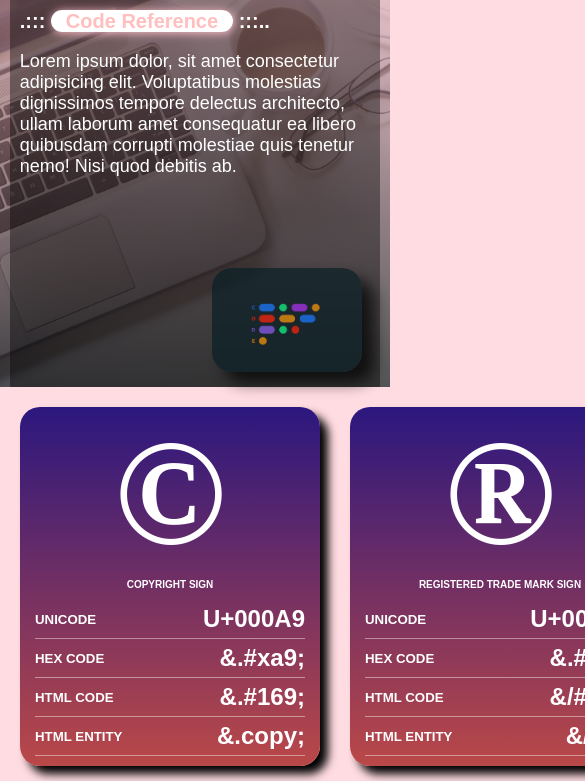
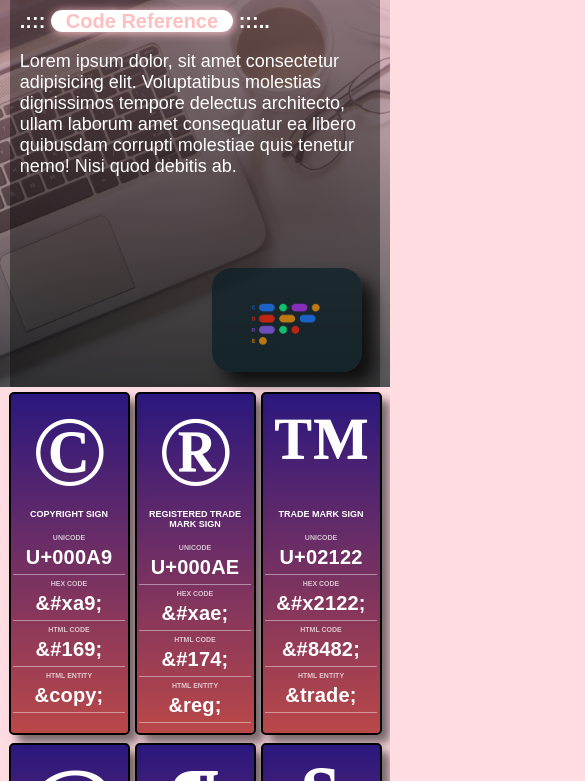
Before and after one commit to JhonMohonrey/Html-Entity, a plain HTML site: page index.html in a window 390 px wide. Shown: the part 63-844 px from the top of the page, 585 px wide, since content can reach past the window. Drawn offline with Linux system fonts and the light colour scheme.

Commit message:
Add files via upload

```diff
--- a/design/design.scss
+++ b/design/design.scss
@@ -157,29 +157,34 @@ body {
 }
 
 .body-container {
-    // background: rgba(0, 0, 0, 0.457);
-    // box-shadow: 1px 1px 10px black;
     width: 1000px;
     height: auto;
     margin: 0 auto;
     display: flex;
     justify-content: center;
-    column-gap: 30px;
-    row-gap: 30px;
+    column-gap: 5px;
+    row-gap: 5px;
     flex-wrap: wrap;
-    padding: 20px 0 0 0;
+    padding: 10px 0 0 0;
 
     .boxes {
-        width: 300px;
+        width: 192px;
         height: auto;
         padding-bottom: 10px;
         background: linear-gradient((rgba(36, 17, 123, 0.97), rgb(186, 72, 72)));
-        box-shadow: 8px 8px 10px rgb(0, 0, 0);
-        border-radius: 20px;
+        box-shadow: 3px 3px 5px rgb(0, 0, 0);
+        border-radius: 10px;
         display: flex;
         flex-direction: column;
         align-items: center;
         cursor: pointer;
+        border: 2px solid black;
+
+        &:hover {
+            box-shadow: 8px 8px 8px rgb(0, 0, 0);
+            border-radius: 2px;
+            background: linear-gradient((rgb(70, 22, 173)), rgba(144, 20, 20, 0.938));
+        }
 
         h1 {
             text-align: center;
@@ -207,20 +212,23 @@ body {
             align-items: center;
             justify-content: space-between;
             border-bottom: 1px solid rgba(255, 255, 255, 0.436);
-            width: 90%;
+            width: 95%;
         }
 
         .code {
             margin: 5px 0;
             font-family: arial;
+            font-size: 18px;
             display: inline-block;
             color: var(--codes-color);
         }
 
         .codeName {
             margin: 5px 0;
+            opacity: .7;
             color: var(--codes-color);
             font-family: arial;
+            font-size: 10px;
             display: inline-block;
         }
     }
@@ -273,6 +281,28 @@ body {
                 .code-img {
                     width: 90%;
                 }
+            }
+        }
+    }
+
+    .body-container {
+        width: 100%;
+        column-gap: 20px;
+        row-gap: 20px;
+
+        .boxes {
+            width: 30%;
+
+            h1 {
+                font-size: 140px;
+            }
+
+            .title {
+                font-size: 12px;
+            }
+
+            .codeName {
+                font-size: 12px;
             }
         }
     }
@@ -429,4 +459,47 @@ body {
            }
         }
     }
+
+    .body-container {
+        width: 100%;
+        padding: 5px 0;
+        margin: 0;
+        row-gap: 8px;
+        column-gap: 5px;
+
+
+        .boxes {
+            width: 30%;
+            height: auto;
+            border-radius: 5px;
+            border: 2px solid black;
+            box-shadow: 8px 8px 10px rgba(0, 0, 0, 0.534);
+
+            h1 {
+                font-size: 100px;
+            }
+
+            .title {
+                font-size: 9px;
+            }
+
+            div {
+                display: unset;
+                width: 95%;
+            }
+
+            .codeName {
+                font-size: 7px;
+                display: block;
+                text-align: center;
+            }
+
+            .code {
+                font-size: 20px;
+                letter-spacing: .2px;
+                display: block;
+                text-align: center;
+            }
+        }
+    }
 }
--- a/index.html
+++ b/index.html
@@ -7,6 +7,7 @@
     <title>Syntax.com</title>
     <link rel="stylesheet" href="./design/design.css">
     <script src="./index.js" defer></script>
+    <script src="./script/renderFrontend.js" defer></script>
 </head>
 <body>
    <header class="header">
@@ -57,7 +58,7 @@
    </div>
 
    <div class="body-container">
-       <div class="boxes">
+       <!-- <div class="boxes">
            <h1>&#169;</h1>
            <h5 class="title">COPYRIGHT SIGN</h5>
            <div>
@@ -79,55 +80,9 @@
                 <h5 class="codeName">HTML ENTITY</h5>
                 <h2 class="code">&.copy;</h2>
            </div>
-       </div>
+       </div> -->
 
-       <div class="boxes">
-           <h1>&#174;</h1>
-           <h5 class="title">REGISTERED TRADE MARK SIGN</h5>
-           <div>
-                <h5 class="codeName">UNICODE</h5>
-                <h2 class="code">U+000AE</h2>
-           </div>
-
-           <div>
-                <h5 class="codeName">HEX CODE</h5>
-                <h2 class="code">&.#xae;</h2>
-           </div>
-
-           <div>
-                <h5 class="codeName">HTML CODE</h5>
-                <h2 class="code">&/#174;</h2>
-           </div>
-
-           <div>
-                <h5 class="codeName">HTML ENTITY</h5>
-                <h2 class="code">&/reg;</h2>
-           </div>
-       </div>
-
-       <div class="boxes">
-           <h1>&trade;</h1>
-           <h5 class="title">TRADE MARK SIGN</h5>
-           <div>
-                <h5 class="codeName">UNICODE</h5>
-                <h2 class="code">U+000AE</h2>
-           </div>
-
-           <div>
-                <h5 class="codeName">HEX CODE</h5>
-                <h2 class="code">&.#xae;</h2>
-           </div>
-
-           <div>
-                <h5 class="codeName">HTML CODE</h5>
-                <h2 class="code">&/#174;</h2>
-           </div>
-
-           <div>
-                <h5 class="codeName">HTML ENTITY</h5>
-                <h2 class="code">&/reg;</h2>
-           </div>
-       </div>
+       <!-- end -->
    </div>
 </body>
 </html>
--- /dev/null
+++ b/script/renderFrontend.js
@@ -0,0 +1,195 @@
+let en = [
+    {h1: '&#169;', title: 'COPYRIGHT SIGN', code1: 'U+000A9', code2: '&#xa9;', code3: '&#169;', code4: '&copy;',},
+
+    {title: 'REGISTERED TRADE MARK SIGN ',  code1: 'U+000AE ', code2: '&#xae; ',
+    code3: '&#174; ', h1: '&#174; ', code4: '&reg; ',},
+
+    {title: 'TRADE MARK SIGN ',  code1: 'U+02122 ', code2: '&#x2122; ',
+    code3: '&#8482; ', h1: '&#8482; ', code4: '&trade; ',},
+
+    {title: 'AT SYMBOL ',  code1: 'U+00040 ', code2: '&#x40; ',
+    code3: '&#64; ', h1: ' &#64;', code4: '&commat; ',},
+
+    {title: 'PARAGRAPH SIGN ',  code1: 'U+000B6 ', code2: '&#xb6; ',
+    code3: '&#182; ', h1: '&#182; ', code4: '&para; ',},
+
+    {title: 'SECTION SIGN ',  code1: 'U+000A7 ', code2: '&#xa7; ',
+    code3: '&#167; ', h1: '&#167; ', code4: ' &sect;',},
+
+    {title: 'ACCOUNT OF ',  code1: 'U+02100 ', code2: ' &#x2100;',
+    code3: ' &#8448;', h1: ' &#8448;', code4: ' ',},
+
+    {title: ' ADDRESSED TO THE SUBJECT',  code1: 'U+02101 ', code2: '&#x2101; ',
+    code3: '&#8449; ', h1: '&#8449; ', code4: ' ',},
+
+    {title: 'DOUBLE-STRUCK CAPITAL C ',  code1: 'U+02102 ', code2: '&#x2102; ',
+    code3: '&#8450; ', h1: '&#8450; ', code4: '&Copf; ',},
+
+    {title: 'DEGREE CELSIUS ',  code1: 'U+02103 ', code2: '&#x2103; ',
+    code3: '&#8451; ', h1: '&#8451; ', code4: ' ',},
+
+    {title: ' CENTRE LINE SYMBOL',  code1: 'U+02104 ', code2: '&#x2104; ',
+    code3: '&#8452; ', h1: '&#8452; ', code4: ' ',},
+
+    {title: 'CARE OF ',  code1: 'U+02105 ', code2: '&#x2105; ',
+    code3: '&#8453; ', h1: '&#8453; ', code4: '&incare; ',},
+
+    {title: 'CADA UNA ',  code1: 'U+02106 ', code2: '&#x2106; ',
+    code3: '&#8454; ', h1: '&#8454; ', code4: ' ',},
+
+    {title: 'EULER CONSTANT ',  code1: 'U+02107 ', code2: '&#x2107; ',
+    code3: '&#8455; ', h1: '&#8455; ', code4: ' ',},
+
+    {title: 'SCRUPLE ',  code1: 'U+02108 ', code2: '&#x2108; ',
+    code3: ' &#8456;', h1: ' &#8456;', code4: ' ',},
+
+    {title: 'DEGREE FAHRENHEIT ',  code1: 'U+02109 ', code2: ' &#x2109;',
+    code3: '&#8457; ', h1: ' &#8457;', code4: ' ',},
+
+    {title: ' SCRIPT SMALL G',  code1: 'U+0210A ', code2: ' &#x210A;',
+    code3: '&#8458; ', h1: '&#8458; ', code4: '&gscr; ',},
+
+    {title: 'SCRIPT CAPITAL H ',  code1: 'U+0210B ', code2: '&#x210B; ',
+    code3: ' &#8459;', h1: '&#8459; ', code4: ' &hamilt;',},
+
+    {title: 'BLACK-LETTER CAPITAL H ',  code1: 'U+0210C ', code2: '&#x210C; ',
+    code3: ' &#8460;', h1: '&#8460; ', code4: ' &Hfr;',},
+
+    {title: 'DOUBLE-STRUCK CAPITAL H ',  code1: 'U+0210D ', code2: '&#x210D; ',
+    code3: '&#8461; ', h1: ' &#8461;', code4: '&Hopf; ',},
+
+    {title: 'PLANCK CONSTANT ',  code1: 'U+0210E ', code2: '&#x210E; ',
+    code3: '&#8462; ', h1: '&#8462; ', code4: '&planckh; ',},
+
+    {title: 'PLANCK CONSTANT OVER TWO PI ',  code1: ' U+0210F', code2: '&#x210F; ',
+    code3: '&#8463; ', h1: '&#8463; ', code4: '&planck; ',},
+
+    {title: 'SCRIPT CAPITAL I ',  code1: ' U+02110', code2: ' &#x2110;',
+    code3: ' &#8464;', h1: '&#8464; ', code4: '&Iscr; ',},
+
+    {title: 'BLACK-LETTER CAPITAL I ',  code1: 'U+02111 ', code2: '&#x2111; ',
+    code3: '&#8465; ', h1: '&#8465; ', code4: ' &image;',},
+
+    {title: 'SCRIPT CAPITAL L ',  code1: 'U+02112 ', code2: '&#x2112; ',
+    code3: '&#8466; ', h1: '&#8466; ', code4: '&Lscr; ',},
+
+    {title: 'SCRIPT SMALL L ',  code1: 'U+02113 ', code2: '&#x2113; ',
+    code3: '&#8467; ', h1: '&#8467; ', code4: '&ell; ',},
+
+    {title: 'L B BAR SYMBOL ',  code1: 'U+02114 ', code2: '&#x2114; ',
+    code3: '&#8468; ', h1: '&#8468; ', code4: ' ',},
+
+    {title: 'DOUBLE-STRUCK CAPITAL N ',  code1: 'U+02115 ', code2: '&#x2115; ',
+    code3: '&#8469; ', h1: '&#8469; ', code4: '&Nopf; ',},
+
+    {title: 'NUMERO SIGN ',  code1: 'U+02116 ', code2: '&#x2116; ',
+    code3: '&#8470; ', h1: '&#8470; ', code4: ' &numero;',},
+
+    {title: 'SOUND RECORDING COPYRIGHT ',  code1: 'U+02117 ', code2: '&#x2117; ',
+    code3: ' &#8471;', h1: '&#8471; ', code4: ' &copysr;',},
+
+    {title: 'SCRIPT CAPITAL P ',  code1: 'U+02118 ', code2: ' &#x2118;',
+    code3: '&#8472; ', h1: '&#8472; ', code4: ' &weierp;',},
+
+    {title: 'DOUBLE-STRUCK CAPITAL P ',  code1: 'U+02119 ', code2: '&#x2119; ',
+    code3: '&#8473; ', h1: '&#8473; ', code4: ' &Popf;',},
+
+    {title: 'DOUBLE-STRUCK CAPITAL Q ',  code1: ' U+0211A', code2: '&#x211A; ',
+    code3: '&#8474; ', h1: '&#8474; ', code4: ' &Qopf;',},
+
+    {title: 'SCRIPT CAPITAL R ',  code1: ' U+0211B', code2: '&#x211B; ',
+    code3: ' &#8475;', h1: '&#8475; ', code4: ' &Rscr;',},
+
+    {title: 'BLACK-LETTER CAPITAL R ',  code1: ' U+0211C', code2: '&#x211C; ',
+    code3: '&#8476; ', h1: '&#8476; ', code4: '&real; ',},
+
+    // {title: ' ',  code1: ' ', code2: ' ',
+    // code3: ' ', h1: ' ', code4: ' ',},
+]
+
+render();
+
+function render() {
+
+    en.filter(data => {
+        let div = document.createElement('div');
+        div.classList = 'boxes';
+        let container = document.querySelector('.body-container');
+        container.appendChild(div);
+
+        const textData = data.h1;
+        const title = data.title;
+        const code1 = data.code1;
+        const code2 = data.code2;
+        const code3 = data.code3;
+        const code4 = data.code4;
+        ElementH1(textData, div, title, code1, code2, code3, code4);
+    })
+}
+
+function ElementH1(data, div, title, code1, code2, code3, code4) {
+    let h1 = document.createElement('h1');
+    h1.innerHTML = `${data}`;
+    div.appendChild(h1);
+
+    let h5 = document.createElement('h5');
+    h5.innerText = `${title}`;
+    h5.classList = 'title';
+    div.appendChild(h5)
+//------------------------------------------------------Div
+    let divInside = document.createElement('div');
+    divInside.id = 'div-1';
+    div.appendChild(divInside);
+
+    let divInside2 = document.createElement('div');
+    divInside2.id = 'div-2';
+    div.appendChild(divInside2);
+
+    let divInside3 = document.createElement('div');
+    divInside3.id = 'div-3';
+    div.appendChild(divInside3);
+
+    let divInside4 = document.createElement('div');
+    divInside4.id = 'div-4';
+    div.appendChild(divInside4);
+//------------------------------------------------------------------1
+    let codeName = document.createElement('h5');
+    codeName.innerText = 'UNICODE';
+    codeName.classList = 'codeName';
+    divInside.appendChild(codeName);
+
+    let code = document.createElement('h2');
+    code.innerText = `${code1}`;
+    code.classList = 'code';
+    divInside.appendChild(code);
+//------------------------------------------------------------------2
+    let codeName1 = document.createElement('h5');
+    codeName1.innerText = 'HEX CODE';
+    codeName1.classList = 'codeName';
+    divInside2.appendChild(codeName1);
+
+    let codeX = document.createElement('h2');
+    codeX.innerText = `${code2}`;
+    codeX.classList = 'code';
+    divInside2.appendChild(codeX);
+//------------------------------------------------------------------>3
+    let codeName2 = document.createElement('h5');
+    codeName2.innerText = 'HTML CODE';
+    codeName2.classList = 'codeName';
+    divInside3.appendChild(codeName2);
+
+    let codeXX = document.createElement('h2');
+    codeXX.innerText = `${code3}`;
+    codeXX.classList = 'code';
+    divInside3.appendChild(codeXX);
+//------------------------------------------------------------------>4
+    let codeName3 = document.createElement('h5');
+    codeName3.innerText = 'HTML ENTITY';
+    codeName3.classList = 'codeName';
+    divInside4.appendChild(codeName3);
+
+    let codeXXX = document.createElement('h2');
+    codeXXX.innerText = `${code4}`;
+    codeXXX.classList = 'code';
+    divInside4.appendChild(codeXXX);
+}
```
Also changed, not shown: design/design.css, 1 other file.
